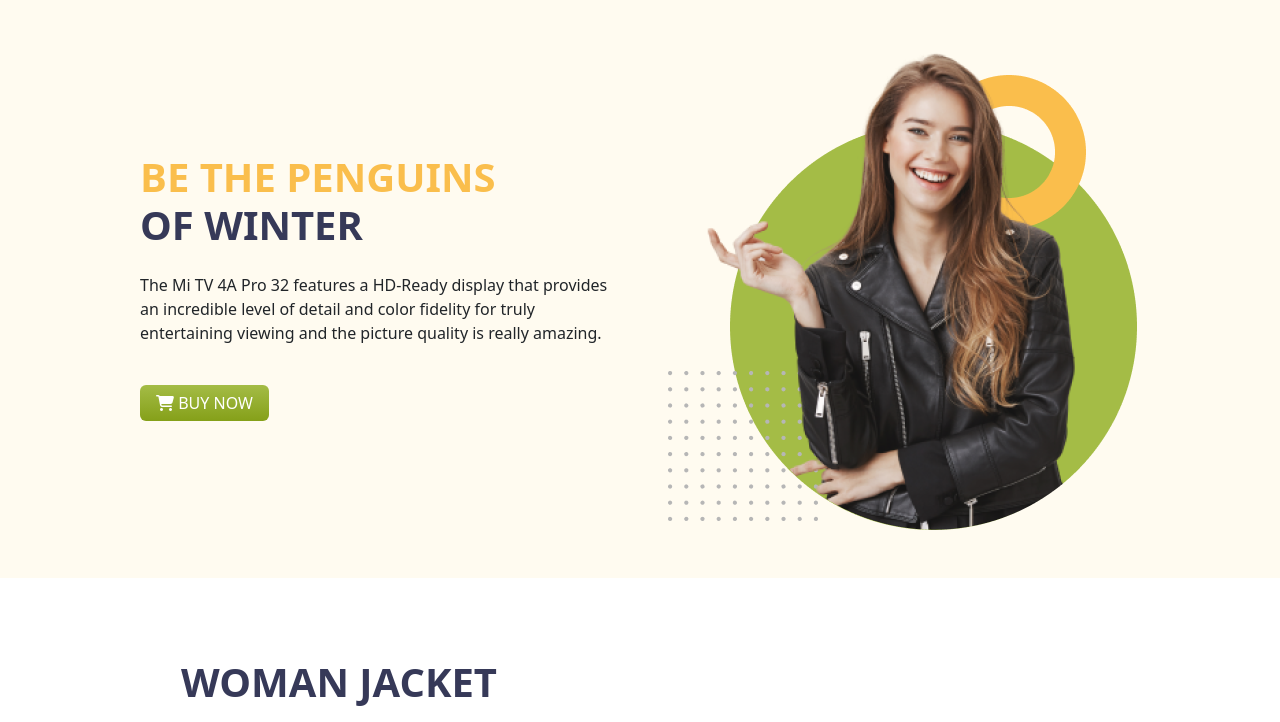
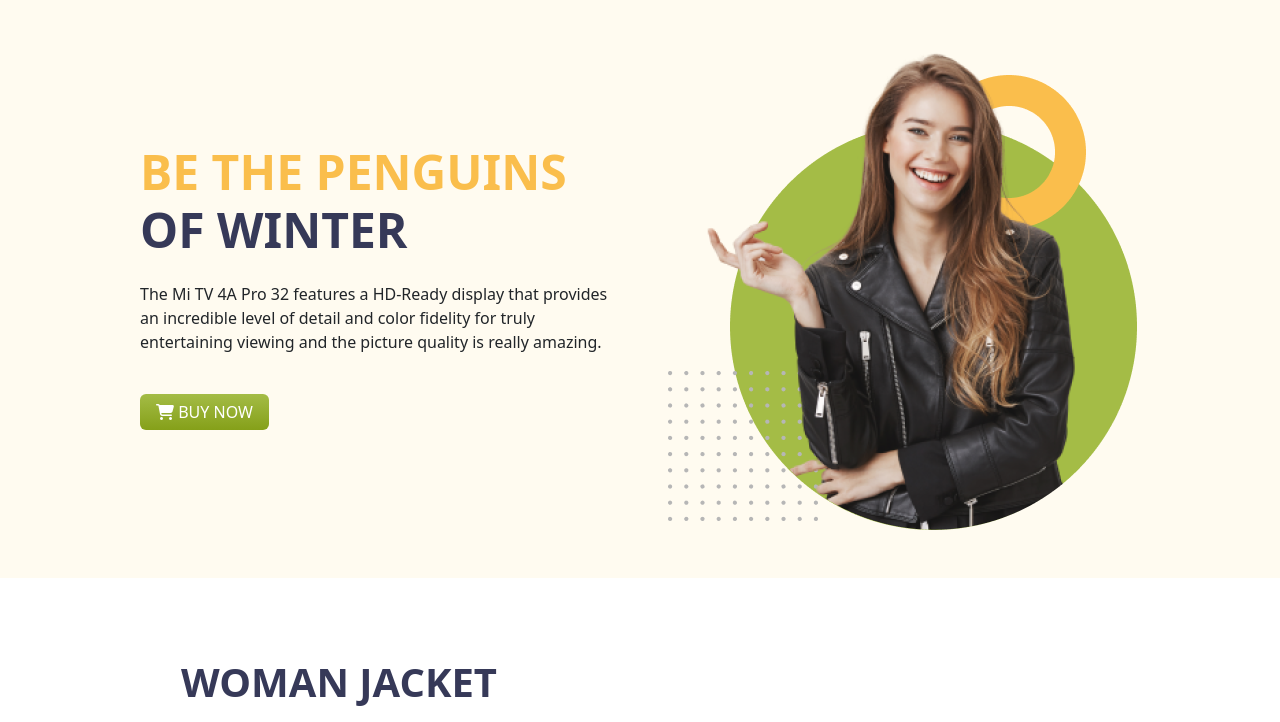
Before and after one commit to yasin2514/Penguin-commerce, a plain HTML site: page index.html in a window 1280 px wide. Shown: the part 78-800 px from the top of the page. Drawn offline with nearby package versions, Linux system fonts and the light colour scheme.

Commit message:
all done

```diff
--- a/styles/style.css
+++ b/styles/style.css
@@ -34,7 +34,7 @@
 }
 /* font-size */
 .fs-80{
-    font-size:;
+    font-size:3em;
 }
 /* button */
 .btn-green{
```
